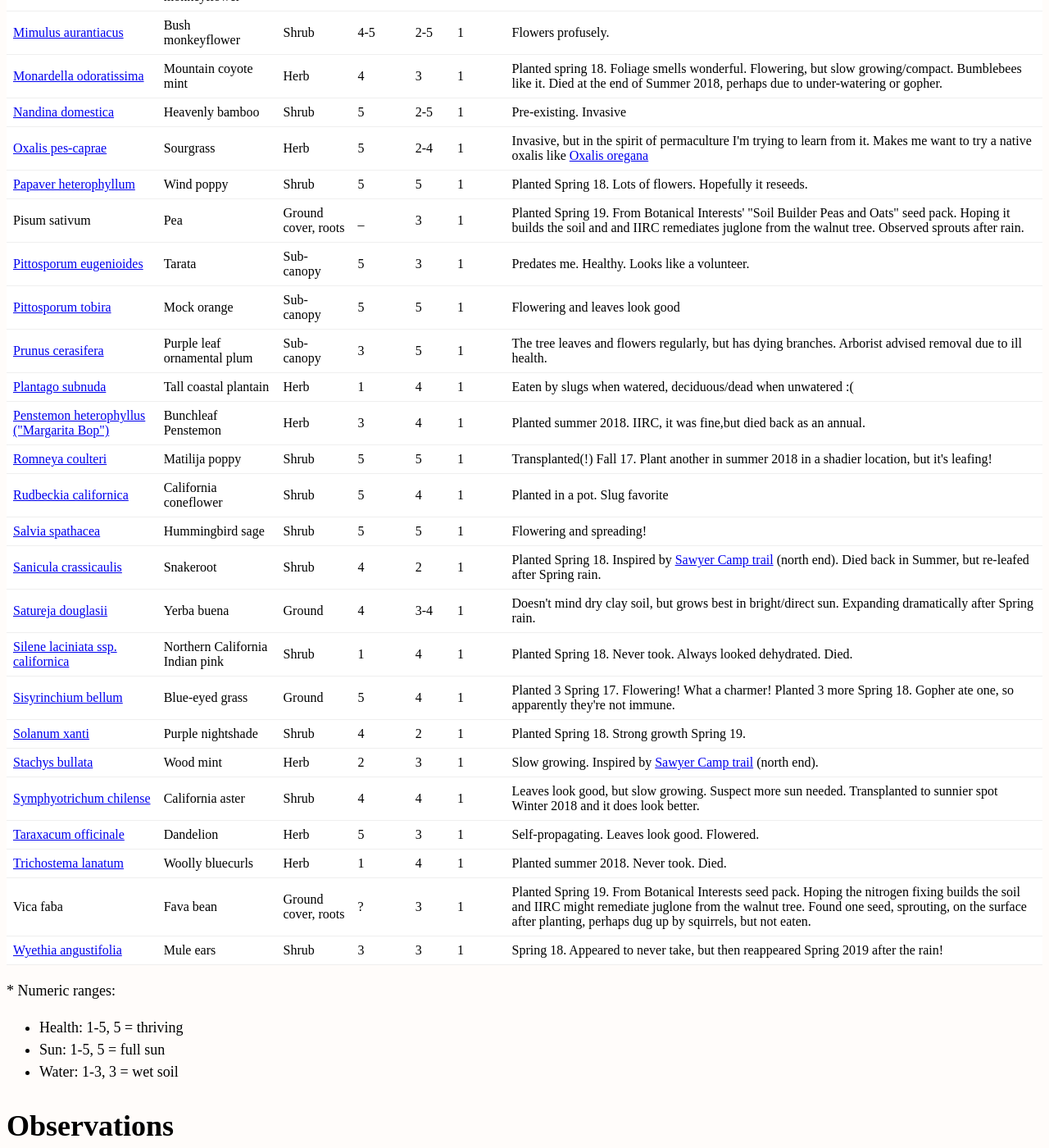
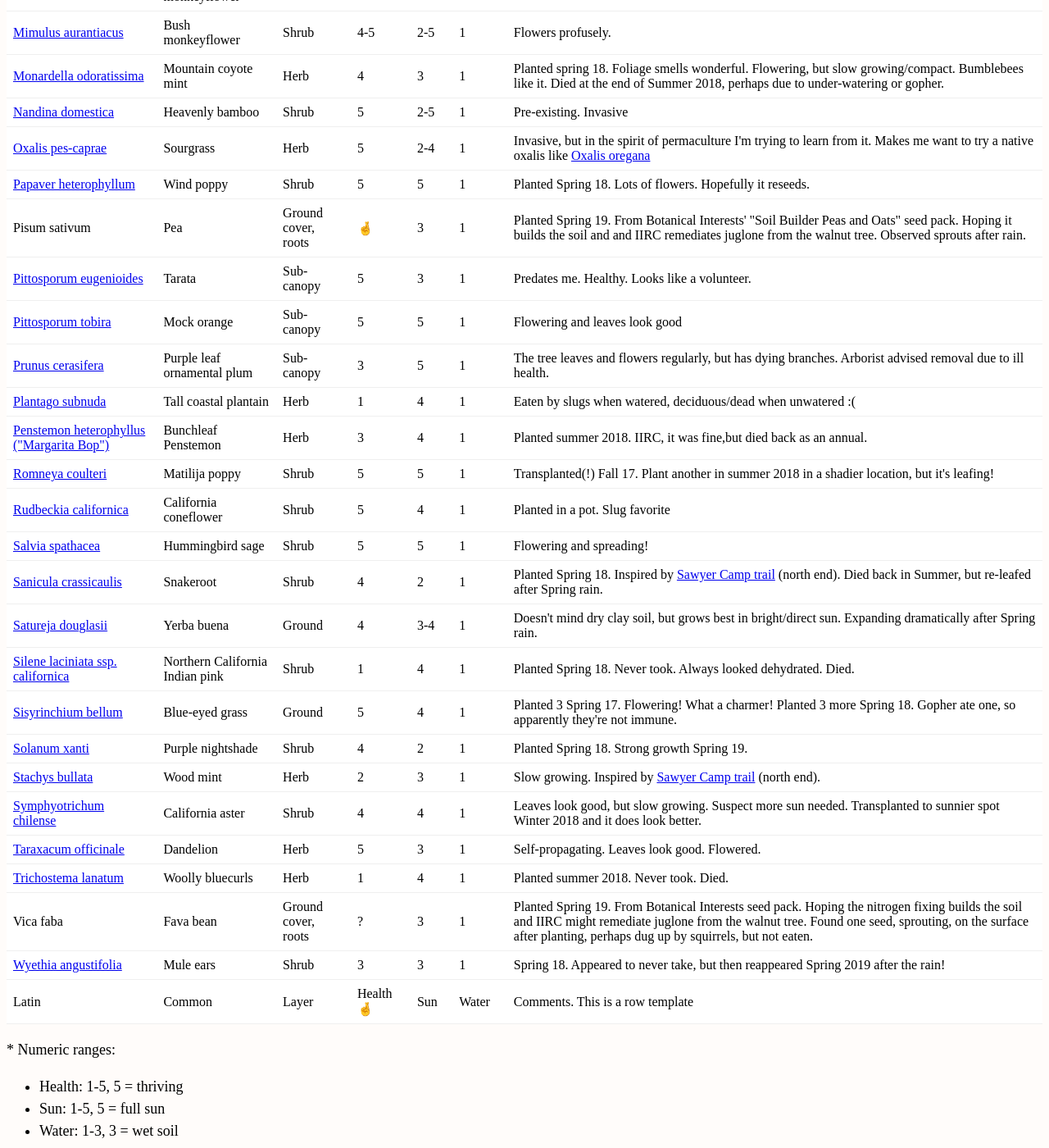
Before and after one commit to erikeldridge/erikeldridge.github.com, a Jekyll site: the page built from _posts/2018-05-22-coastal-sage-scrub-permaculture.md, in a window 1280 px wide and 1400 px high, scrolled down 2695 px. Shown: the whole window at 82% size. Built offline with Jekyll 4.4.1, drawn with Linux system fonts in a browser that asks for light colours; nearby versions of some CDN libraries.

Commit message:
Update from Forestry.io erikeldridge@gmail.com updated _posts/2018-05-22-coastal-sage-scrub-permaculture.md

```diff
--- a/_posts/2018-05-22-coastal-sage-scrub-permaculture.md
+++ b/_posts/2018-05-22-coastal-sage-scrub-permaculture.md
@@ -42,9 +42,9 @@
 | [Armeria maritima](https://www.inaturalist.org/taxa/60476-Armeria-maritima) | Sea thrift | Ground |🤞| 4 | 2 | Planted Spring 18. Visibly wilts without regular water. |
 | [Artemisia douglasiana](https://www.inaturalist.org/taxa/52854-Artemisia-douglasiana) | California Mugwort | Herb | 4 | 2 | 1 | Died back completely last summer, but resprouted and grew vigorously after spring rain, and is remaining green this summer |
 | [Asarum caudatum](https://www.inaturalist.org/taxa/52858-Asarum-caudatum) | Western wild ginger | Root | 3 | 1 | 2 | Leaves look good, but growth is slow and it hasn't flowered. I suspect it needs more water |
-| Avena sativa | Oat | Ground cover | _ | 3 | 1 | Planted Spring 19. From Botanical Interests' "Soil Builder Peas and Oats" seed pack. Hoping to rehab soil previously under brick patio. Observed lots of hulls on the surface after planting. Guessing from birds or squirrels. |
-| Asclepias syraca | Milkweed | Shrub | ? | 4 | 1 | Planted Spring 19. From Botanical Interests seed pack. Hoping to attract butterflies. I've scattered milkeed seed before. Hopefully some sprout this time. |
-| Borago officinalis | Borage | Ground cover | ? | 4 | 1 | Planted Spring 19. From Botanical Interests seed pack. Hoping the bees like it. |
+| Avena sativa | Oat | Ground cover | 🤞 | 3 | 1 | Planted Spring 19. From Botanical Interests' "Soil Builder Peas and Oats" seed pack. Hoping to rehab soil previously under brick patio. Observed lots of hulls on the surface after planting. Guessing from birds or squirrels. |
+| Asclepias syraca | Milkweed | Shrub | 🤞 | 4 | 1 | Planted Spring 19. From Botanical Interests seed pack. Hoping to attract butterflies. I've scattered milkeed seed before. Hopefully some sprout this time. |
+| Borago officinalis | Borage | Ground cover | 🤞 | 4 | 1 | Planted Spring 19. From Botanical Interests seed pack. Hoping the bees like it. |
 | [Brugmansia arborea](https://www.inaturalist.org/taxa/126914-Brugmansia-arborea) | Trumpet flower | Sub-canopy | 4 | 2 | 1 | Flowering and leaves look good. Suspect more sun needed |
 | [Callistemon rigidus](https://www.inaturalist.org/taxa/146916-Callistemon-rigidus) | Bottlebrush tree | Sub-canopy | 5 | 3 | 1 | Pre-existing. Non-native. Flowers profusely year-round. Great for bees and wildlife. |
 | Citrus tangerina | Tangerine tree | Sub-canopy | 2 | 3 | 1 | The tree produces inedible fruit and its leaves are chlorotic and sparse :( I suspect it used to get insufficient sun. An arborist mentioned citrus trees are "hungry", so this one may just need fertilizer. There's a lemon tree in the front yard that looks great, for comparison |
@@ -82,7 +82,7 @@
 | [Nandina domestica](https://www.inaturalist.org/taxa/127010-Nandina-domestica) | Heavenly bamboo | Shrub | 5 | 2-5 | 1 | Pre-existing. Invasive |
 | [Oxalis pes-caprae](https://www.inaturalist.org/taxa/53169-Oxalis-pes-caprae) | Sourgrass | Herb | 5 | 2-4 | 1 | Invasive, but in the spirit of permaculture I'm trying to learn from it. Makes me want to try a native oxalis like [Oxalis oregana](https://www.inaturalist.org/taxa/47757-Oxalis-oregana) |
 | [Papaver heterophyllum](https://www.inaturalist.org/taxa/78344-Papaver-heterophyllum) | Wind poppy | Shrub | 5 | 5 | 1 | Planted Spring 18. Lots of flowers. Hopefully it reseeds. |
-| Pisum sativum | Pea | Ground cover, roots | _ | 3 | 1 | Planted Spring 19. From Botanical Interests' "Soil Builder Peas and Oats" seed pack. Hoping it builds the soil and and IIRC remediates juglone from the walnut tree. Observed sprouts after rain. |
+| Pisum sativum | Pea | Ground cover, roots | 🤞 | 3 | 1 | Planted Spring 19. From Botanical Interests' "Soil Builder Peas and Oats" seed pack. Hoping it builds the soil and and IIRC remediates juglone from the walnut tree. Observed sprouts after rain. |
 | [Pittosporum eugenioides](https://www.inaturalist.org/taxa/200847-Pittosporum-eugenioides) | Tarata | Sub-canopy | 5 | 3 | 1 | Predates me. Healthy. Looks like a volunteer. |
 | [Pittosporum tobira](https://www.inaturalist.org/taxa/78592-Pittosporum-tobira) | Mock orange | Sub-canopy | 5 | 5 | 1 | Flowering and leaves look good |
 | [Prunus cerasifera](https://www.inaturalist.org/taxa/55837-Prunus-cerasifera) | Purple leaf ornamental plum | Sub-canopy | 3 | 5 | 1 |The tree leaves and flowers regularly, but has dying branches. Arborist advised removal due to ill health. |
@@ -102,6 +102,7 @@
 | [Trichostema lanatum](https://www.inaturalist.org/taxa/58931-Trichostema-lanatum) | Woolly bluecurls | Herb | 1 | 4 | 1 | Planted summer 2018. Never took. Died. |
 | Vica faba | Fava bean | Ground cover, roots | ? | 3 | 1 | Planted Spring 19. From Botanical Interests seed pack. Hoping the nitrogen fixing builds the soil and IIRC might remediate juglone from the walnut tree. Found one seed, sprouting, on the surface after planting, perhaps dug up by squirrels, but not eaten. |
 |[Wyethia angustifolia](https://www.inaturalist.org/taxa/56987-Wyethia-angustifolia)|Mule ears|Shrub|3|3|1|Spring 18. Appeared to never take, but then reappeared Spring 2019 after the rain! |
+|Latin|Common|Layer|Health🤞|Sun|Water|Comments. This is a row template |
 
 \* Numeric ranges:
 
```
